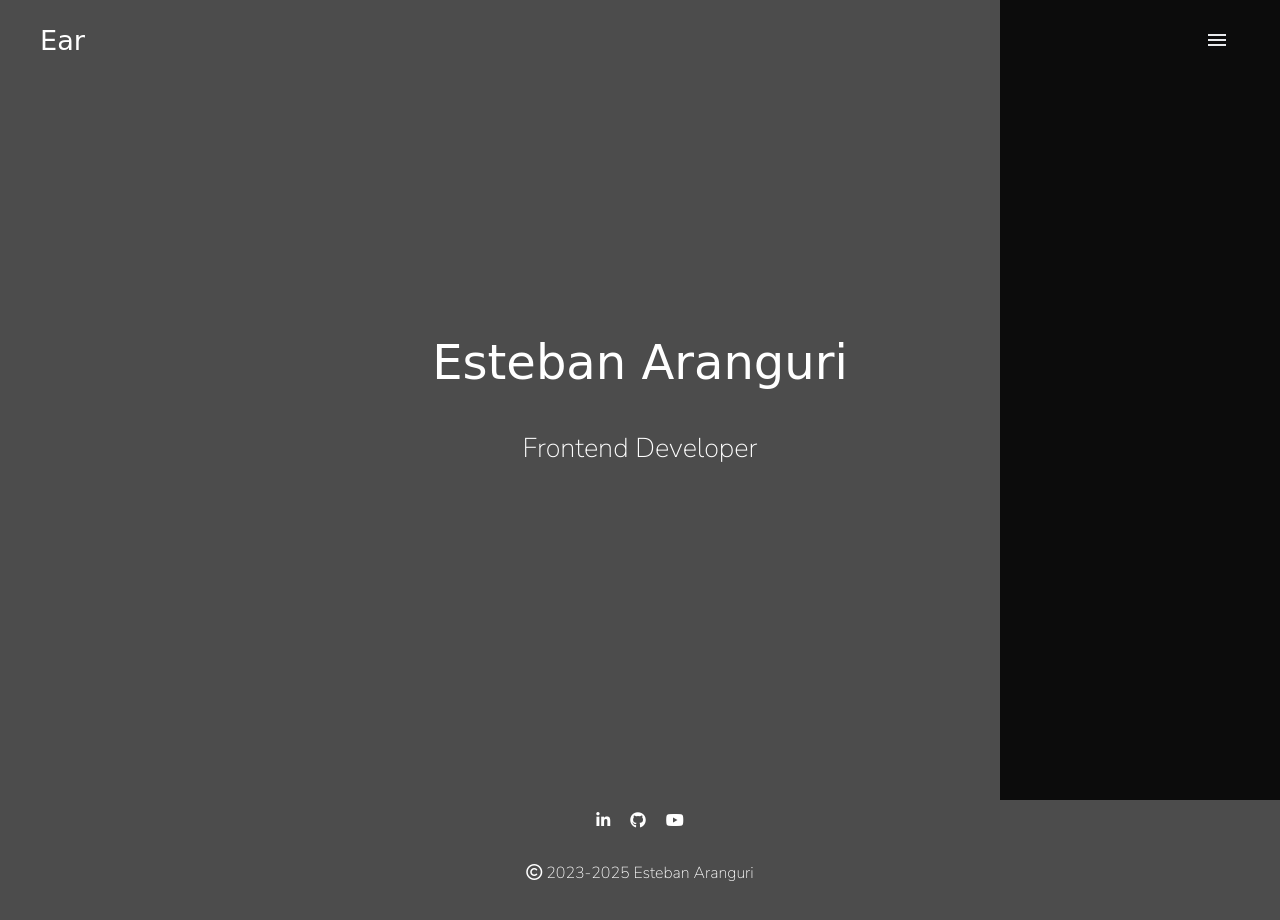
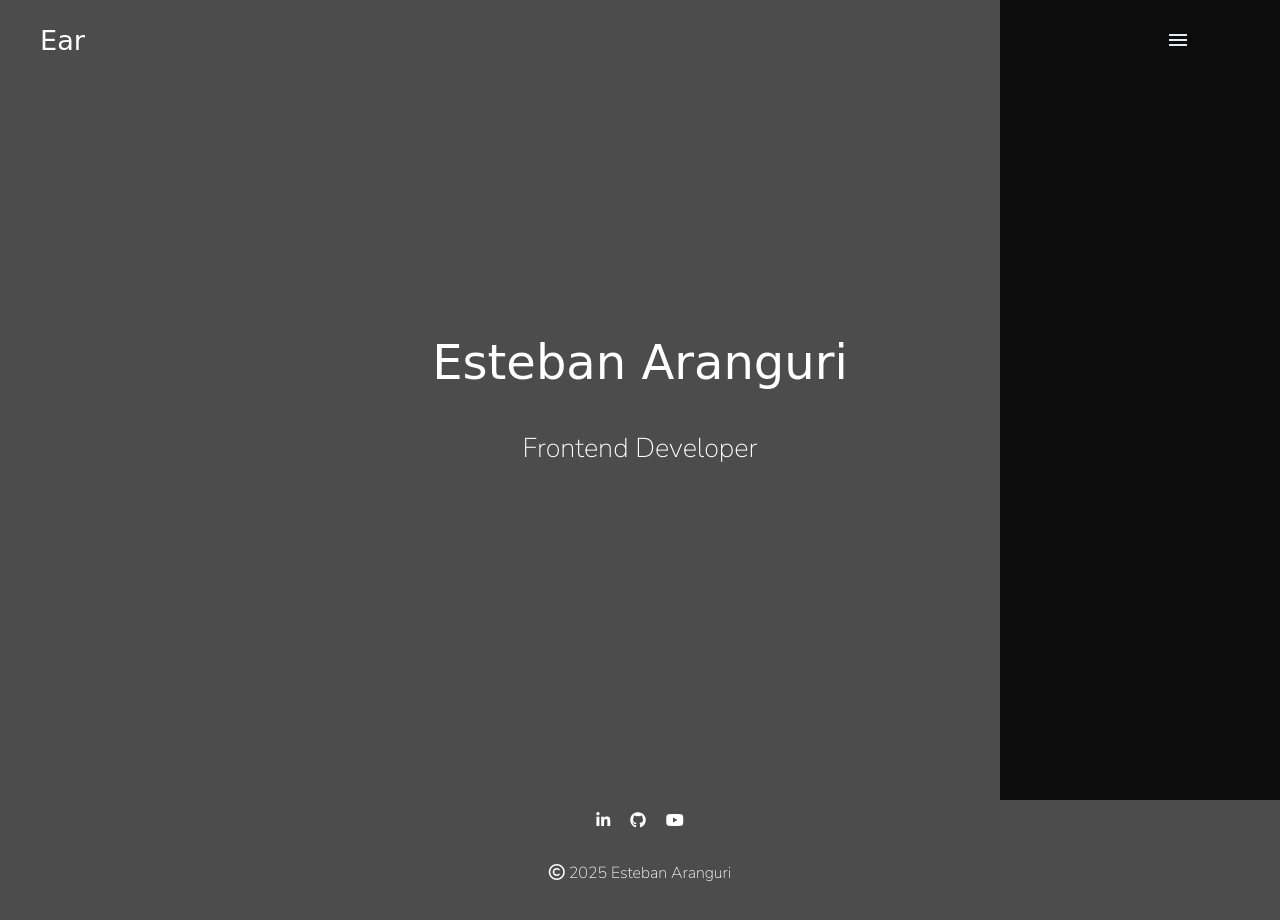
Before and after one commit to estebanaranguri/estebanaranguri-frontend-home, a plain HTML site: page index.html in a window 1280 px wide. Drawn offline with Linux system fonts and the light colour scheme; a web font is replaced by a local one.

Commit message:
changing footer copyright: from 2023-2025 to 2025

```diff
--- a/index.html
+++ b/index.html
@@ -188,7 +188,7 @@
         <!-- FOOTER -->
         <footer class="footer" id="footer">
             <i class="fa-regular fa-copyright"></i>
-            2023-2025 Esteban Aranguri
+            2025 Esteban Aranguri
         </footer>
     </div>
 
--- a/styless.css
+++ b/styless.css
@@ -118,7 +118,7 @@ header.header#header a#logo {
 .menu-btn#menu-btn {
     position: absolute;
     position: fixed;
-    right: 4%;
+    right: 7%;
     display: flex;
     justify-content: center;
     align-items: center;
@@ -208,3 +208,5 @@ section.section h1 {
 /* STUDIES*/
 /* PROJECTS */
 /* CONTACT */
+
+/* NAV MEDIA QUERIES */
```
